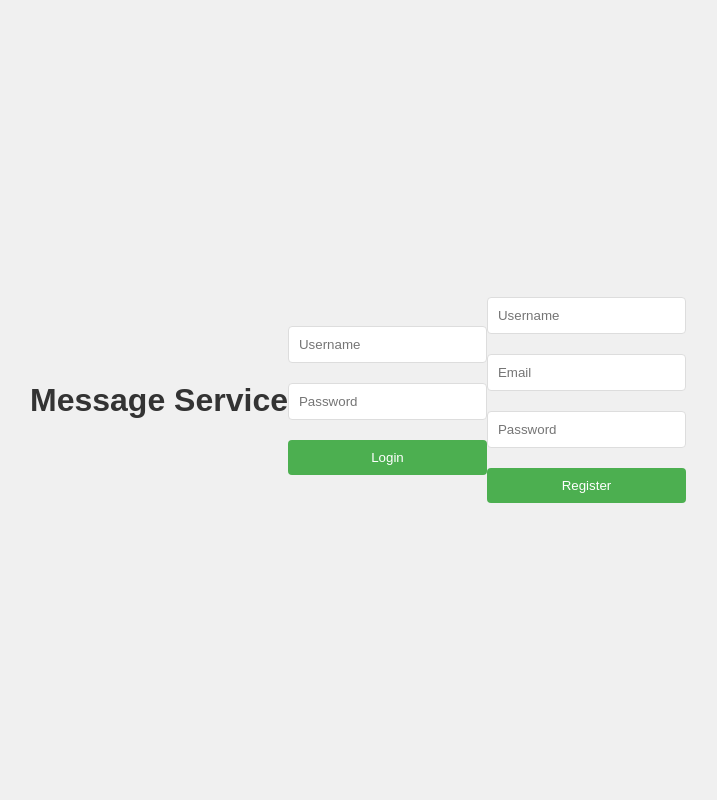
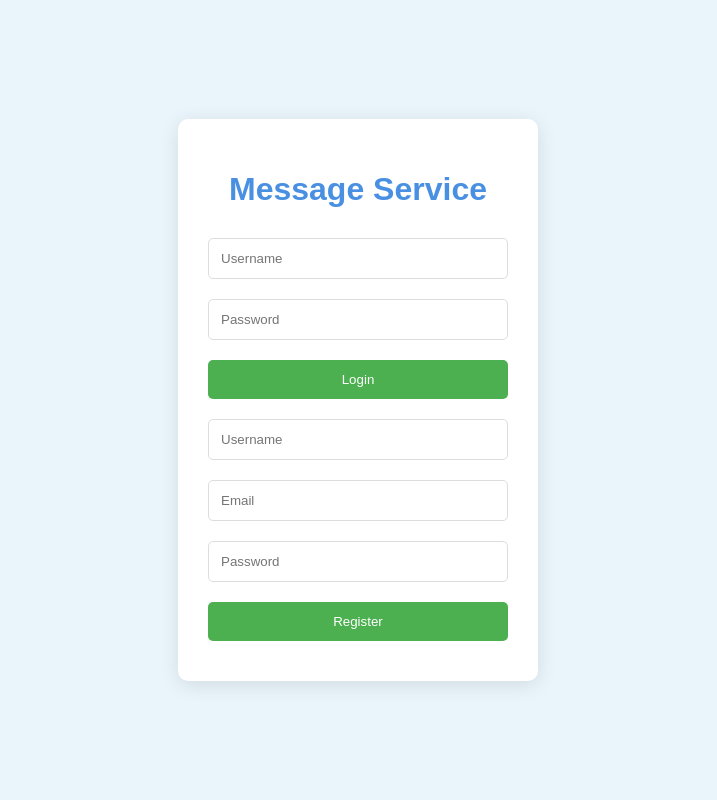
Before and after one commit to Hankiii890/QuickTalk-, a FastAPI app: page / in a window 1280 px wide. Shown: the whole page, without its empty margins (282-999 px from the left). Run offline with FastAPI, Linux system fonts and the light colour scheme.

Commit message:
new designe

```diff
--- a/src/static/styles.css
+++ b/src/static/styles.css
@@ -1,45 +1,62 @@
 body {
-    font-family: Arial, sans-serif;
+    font-family: 'Arial', sans-serif;
     display: flex;
     justify-content: center;
     align-items: center;
     height: 100vh;
     margin: 0;
-    background-color: #f0f0f0;
+    background-color: #e9f5fb; /* Нежный голубой фон */
 }
+
 .container {
     background-color: white;
-    padding: 20px;
-    border-radius: 5px;
-    box-shadow: 0 0 10px rgba(0,0,0,0.1);
+    padding: 30px;
+    border-radius: 10px;
+    box-shadow: 0 4px 20px rgba(0, 0, 0, 0.1);
+    width: 300px; /* Фиксированная ширина для контейнера */
 }
+
 h1 {
     text-align: center;
-    color: #333;
+    color: #4a90e2; /* Нежный синий цвет заголовка */
+    margin-bottom: 20px; /* Отступ снизу */
 }
+
 form {
     display: flex;
     flex-direction: column;
 }
+
 input {
     margin: 10px 0;
-    padding: 10px;
+    padding: 12px;
     border: 1px solid #ddd;
-    border-radius: 4px;
+    border-radius: 5px;
+    transition: border-color 0.3s;
 }
+
+input:focus {
+    border-color: #4a90e2; /* Цвет рамки при фокусе */
+    outline: none; /* Убираем стандартный контур */
+}
+
 button {
-    background-color: #4CAF50;
+    background-color: #4CAF50; /* Зеленый фон кнопки */
     color: white;
     border: none;
-    padding: 10px;
+    padding: 12px;
     margin: 10px 0;
-    border-radius: 4px;
+    border-radius: 5px;
     cursor: pointer;
+    transition: background-color 0.3s;
 }
+
 button:hover {
-    background-color: #45a049;
+    background-color: #45a049; /* Темнее при наведении */
 }
+
 .error {
     color: red;
     text-align: center;
+    margin-bottom: 20px; /* Отступ снизу для сообщения об ошибке */
 }
--- a/src/templates/index.html
+++ b/src/templates/index.html
@@ -2,16 +2,16 @@
 <html lang="en">
 <head>
     <meta charset="UTF-8">
-    <meta name="viewport"
-          content="width=device-width, user-scalable=no, initial-scale=1.0, maximum-scale=1.0, minimum-scale=1.0">
+    <meta name="viewport" content="width=device-width, initial-scale=1.0">
     <meta http-equiv="X-UA-Compatible" content="ie=edge">
     <title>Message Service</title>
     <link rel="stylesheet" href="static/styles.css">
 </head>
 <body>
+    <div class="container">
         <h1>Message Service</h1>
         {% if error %}
-        <p class="error">{{error}}</p>
+            <p class="error">{{ error }}</p>
         {% endif %}
         <form id="login-form" action="/login" method="post">
             <input type="text" name="username" placeholder="Username" required>
@@ -25,5 +25,6 @@
             <button type="submit">Register</button>
         </form>
         <div id="messages"></div>
+    </div>
 </body>
 </html>
```
Lines whose indentation alone changed are shown as unchanged.
